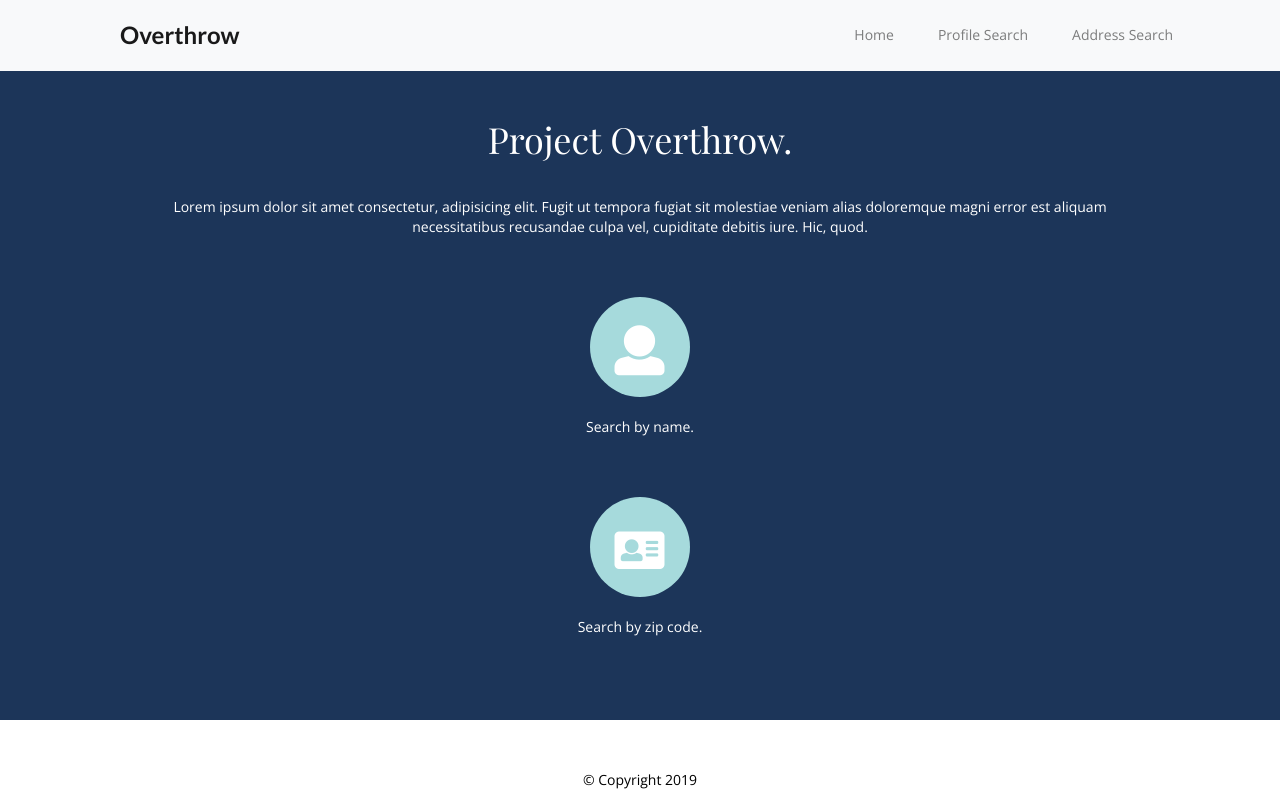
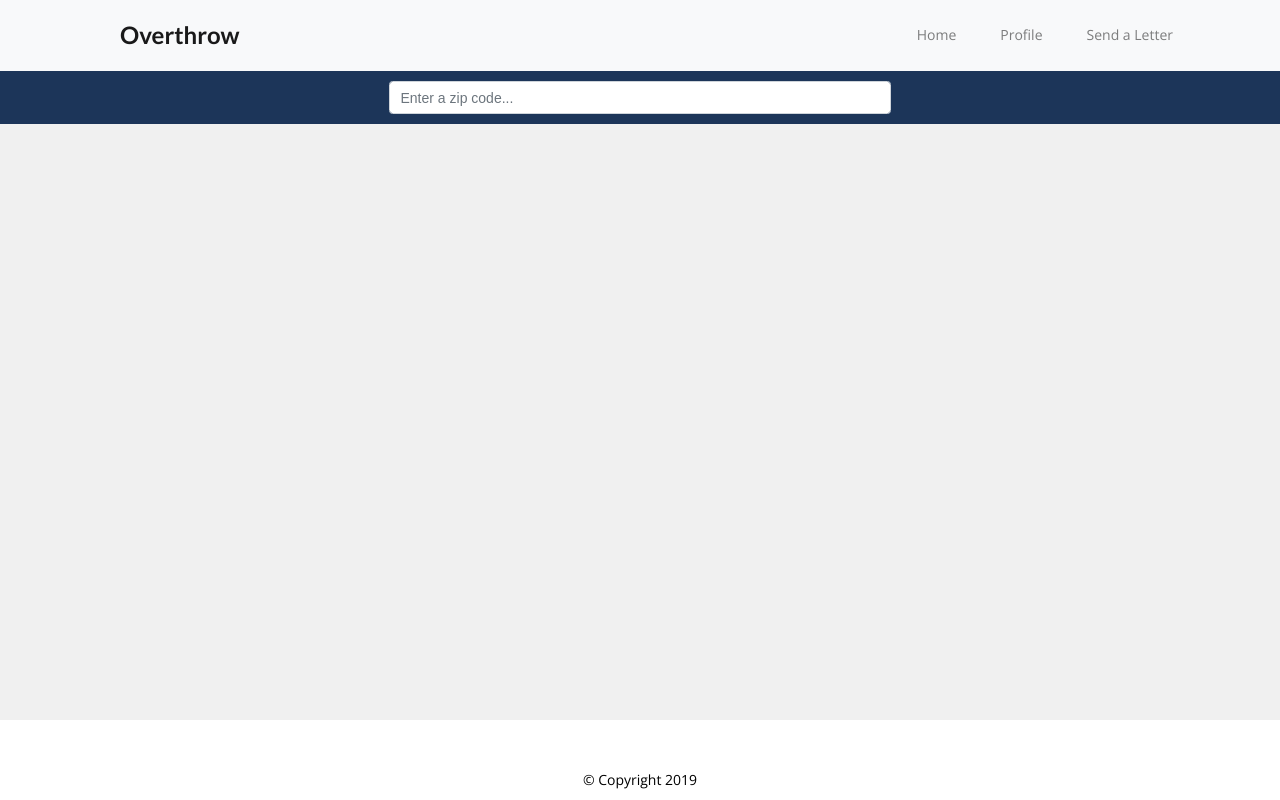
Before and after one commit to wlebert89/project3, a React (Create React App) app in the folder client/: page / in a window 1280 px wide. Built offline with nearby package versions, Linux system fonts and the light colour scheme.

Commit message:
backend routes linked and app flow adjusted

```diff
--- a/client/src/API/index.js
+++ b/client/src/API/index.js
@@ -1,15 +1,21 @@
 import axios from "axios";
 
 export default {
-    getOpenStateData: query => {
+    openState: query => {
         return axios.post("/api/openstate", {
             query
-        })
+        });
     },
 
-    getProPublicaData: query => {
+    proPublica: query => {
         return axios.post("/api/propublica", {
             query
-        })
+        });
     },
+
+    googleCivic: query => {
+        return axios.post("/api/googlecivic", {
+            query
+        });
+    }
 }
--- a/client/src/App.js
+++ b/client/src/App.js
@@ -2,22 +2,17 @@ import React from 'react';
 import { BrowserRouter as Router, Route, Switch } from "react-router-dom";
 import Profile from "./pages/Profile-Page/Profile";
 import ResultList from "./pages/Results-Page/ResultList";
-import LandingPage from "./pages/Landing-Page/LandingPage";
+// import LandingPage from "./pages/Landing-Page/LandingPage";
 import NoMatch from "./pages/404-Page/NoMatch";
-import Bills from "./API/Bills";
-import Finance from "./API/Finance";
 
 function App() {
   return (
     <Router>
       <div>
         <Switch>
-          <Route exact path="/" component={LandingPage} />
+          {/* <Route exact path="/" component={LandingPage} /> */}
+          <Route exact path="/" component={ResultList} />
           <Route exact path="/profile" component={Profile} />
-          <Route exact path="/resultlist" component={ResultList} />
-          <Route exact path="/Bills" component={Bills} />
-          <Route exact path="/Finance" component={Finance} />
-
           <Route component={NoMatch} />
         </Switch>
       </div>
--- a/client/src/components/Nav/Nav.js
+++ b/client/src/components/Nav/Nav.js
@@ -15,10 +15,10 @@ function Nav() {
                             <a className="nav-link" href="/">Home</a>
                         </li>
                         <li className="nav-item">
-                            <a className="nav-link" href="/profile">Profile Search</a>
+                            <a className="nav-link" href="/profile">Profile</a>
                         </li>
                         <li className="nav-item">
-                            <a className="nav-link" href="/resultlist">Address Search</a>
+                            <a className="nav-link" href="#">Send a Letter</a>
                         </li>
                     </ul>
                 </div>
--- a/client/src/components/ResultDisplay/ResultDisplay.css
+++ b/client/src/components/ResultDisplay/ResultDisplay.css
@@ -1,7 +1,7 @@
 .result {
     flex: 1 0 500px;
     margin: 1rem .5em;
-    max-width: calc(50% -  1em);
+    max-width: calc(33% -  1em);
     padding: 20px;
     background: #fff;
     box-shadow: 0px 0px 5px #ddd;
--- a/client/src/components/ResultDisplay/ResultDisplay.js
+++ b/client/src/components/ResultDisplay/ResultDisplay.js
@@ -9,10 +9,10 @@ function ResultsDisplay(props) {
             </div>
             <div className="result-info">
                 <div className="name">{props.name}</div>
-                <div className="description"> {props.party} | {props.id}</div>
+                <div className="description"> {props.party} | {props.role}</div>
                 <div className="contact-info"><i className="fas fa-phone contact-icon"></i>{props.phone}</div>
-                <div className="contact-info"><i className="fas fa-envelope contact-icon"></i>{props.email}</div>
-                <div className="contact-info"><i className="fas fa-mail-bulk contact-icon"></i>{props.address}</div>
+                <div className="contact-info"><i class="fas fa-desktop contact-icon"></i>{props.email}</div>
+                {/* <div className="contact-info"><i className="fas fa-mail-bulk contact-icon"></i>{props.address}</div> */}
             </div>
             <hr />
             <button className="btn btn-primary btn-lg btn-main">View Profile</button>
--- a/client/src/pages/Results-Page/ResultList.js
+++ b/client/src/pages/Results-Page/ResultList.js
@@ -11,29 +11,52 @@ import "./ResultsList.css";
 
 class ResultList extends React.Component {
     state = {
-        openState: [],
-        proPublica: []
+        // openState: [],
+        googleCivic: [],
+        //
     }
 
-    onSearchSubmit = zipcode => {
-        const data = zipcodes.lookup(zipcode);
-        const state = data.state;
-        const lat = data.latitude.toFixed(2);
-        const lon = data.longitude.toFixed(2);
+    onSearchSubmit = address => {
 
-        const openStateQuery = "lat=" + lat + "&long=" + lon;
+        // GOOGLE CIVIC SEARCH
 
-        API.getOpenStateData("api/v1/legislators/geo/?" + openStateQuery).then(OSresponse => {
-            console.log("OSresponse:", OSresponse.data);
+        const query = address.split(" ").join('%20');
+        const resArray = [];
+        API.googleCivic("civicinfo/v2/representatives?key=AIzaSyDItSTpKpynNXJ7a7PBiM_U66zgssbKXzU&address=" + query)
+        .then(response => {
+            console.log(response.data);
+            for (var i = 2; i < 5; i++){
+                resArray.push(response.data.officials[i]);
+            }
+            console.log(resArray);
             this.setState({
-                openState: OSresponse.data,
-                // proPublica: PPresponse.data
+                googleCivic: resArray
             });
-            // API.getProPublicaData("congress/v1/members/senate/" + state + "/current.json").then(PPresponse => {
-            //     console.log("PPresponse:", PPresponse.data);
 
-            // }).catch(err => console.log(err));
+        }).catch(err => {
+            console.log(err);
         });
+
+        //OPEN STATE && PROPUBLICA SEARCH
+
+        // const data = zipcodes.lookup(address);
+        // const state = data.state;
+        // // const lat = data.latitude.toFixed(2);
+        // // const lon = data.longitude.toFixed(2);
+        // // const openStateQuery = "lat=" + lat + "&long=" + lon;
+        // // API.openState("api/v1/legislators/geo/?" + openStateQuery).then(OSresponse => {
+        // //     console.log("OSresponse:", OSresponse.data);
+        // //     this.setState({
+        // //         openState: OSresponse.data,
+        // //     });
+        // // });
+
+        // API.proPublica("congress/v1/members/senate/" + state + "/current.json").then(PPresponse => {
+        //     console.log("PPresponse:", PPresponse.data);
+        //     // this.setStateP({
+        //     //     proPublica: PPresponse
+        //     // });
+        // }).catch(err => console.log(err));
     }
 
     render() {
@@ -49,7 +72,7 @@ class ResultList extends React.Component {
                 />
                 <div className="container">
                     <div className="results-container">
-                        {this.state.openState.map(rep => {
+                        {/* {this.state.openState.map(rep => {
                             return (
                                 <ResultsDisplay
                                     key={rep.id}
@@ -62,6 +85,20 @@ class ResultList extends React.Component {
                                     address={rep.offices[0].address.replace(/;/g, " ") || "Address not available"}
                                 />
                             );
+                        })} */}
+                        {this.state.googleCivic.map(rep => {
+                            return (
+                                <ResultsDisplay
+                                    // key={rep.id}
+                                    image={rep.photoUrl || "https://upload.wikimedia.org/wikipedia/commons/8/89/Portrait_Placeholder.png"}
+                                    name={rep.name}
+                                    party={rep.party || "Party affiliation not available"}
+                                    // role={}
+                                    phone={rep.phones[0] || "Phone number not available"}
+                                    email={rep.urls[0]|| "Email not available"}
+                                    // address={"rep.address" || "Address not available"}
+                                />
+                            );
                         })}
                     </div>
                 </div>
```
Also changed, not shown: 2 other files (tests, documents, lock files or other folders).
